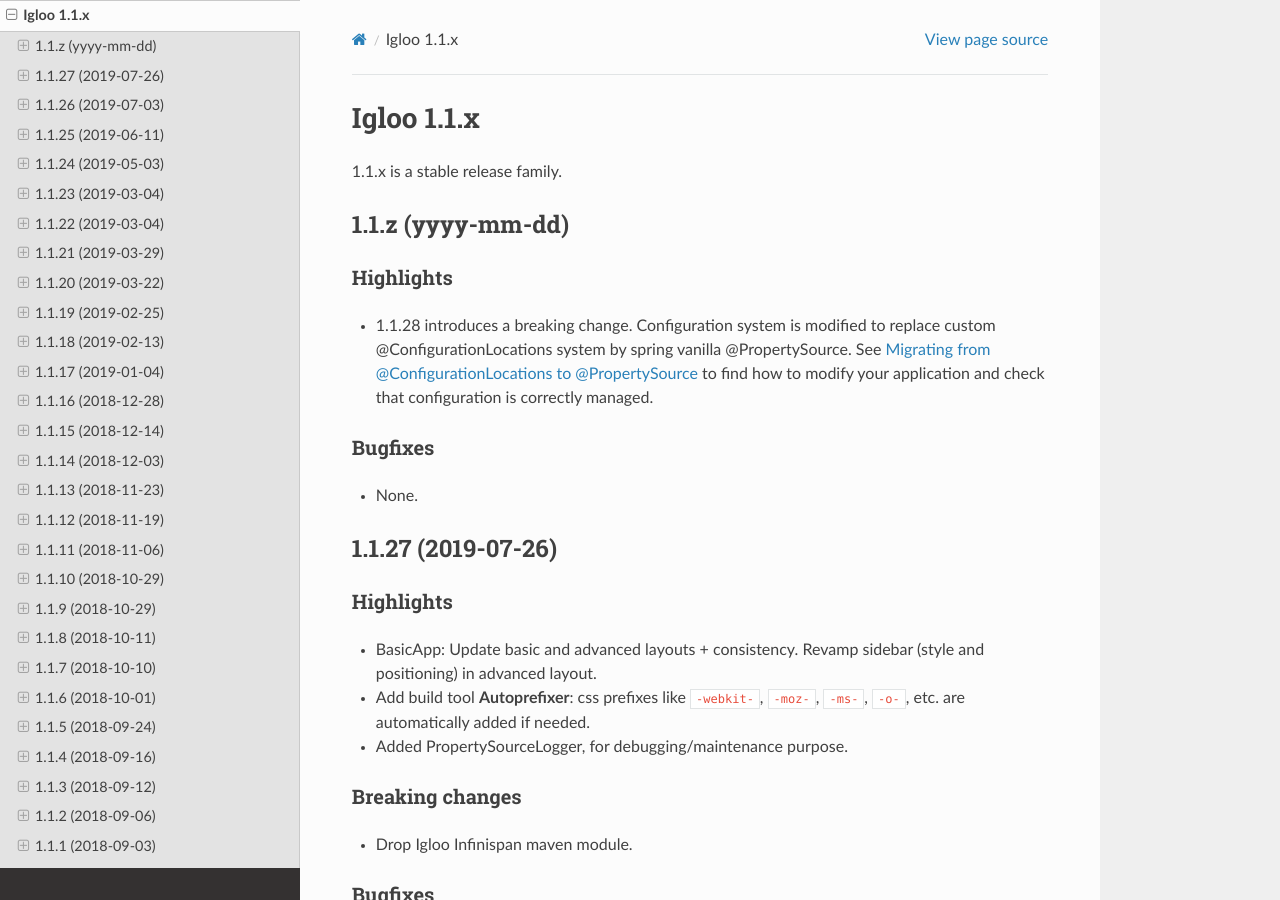
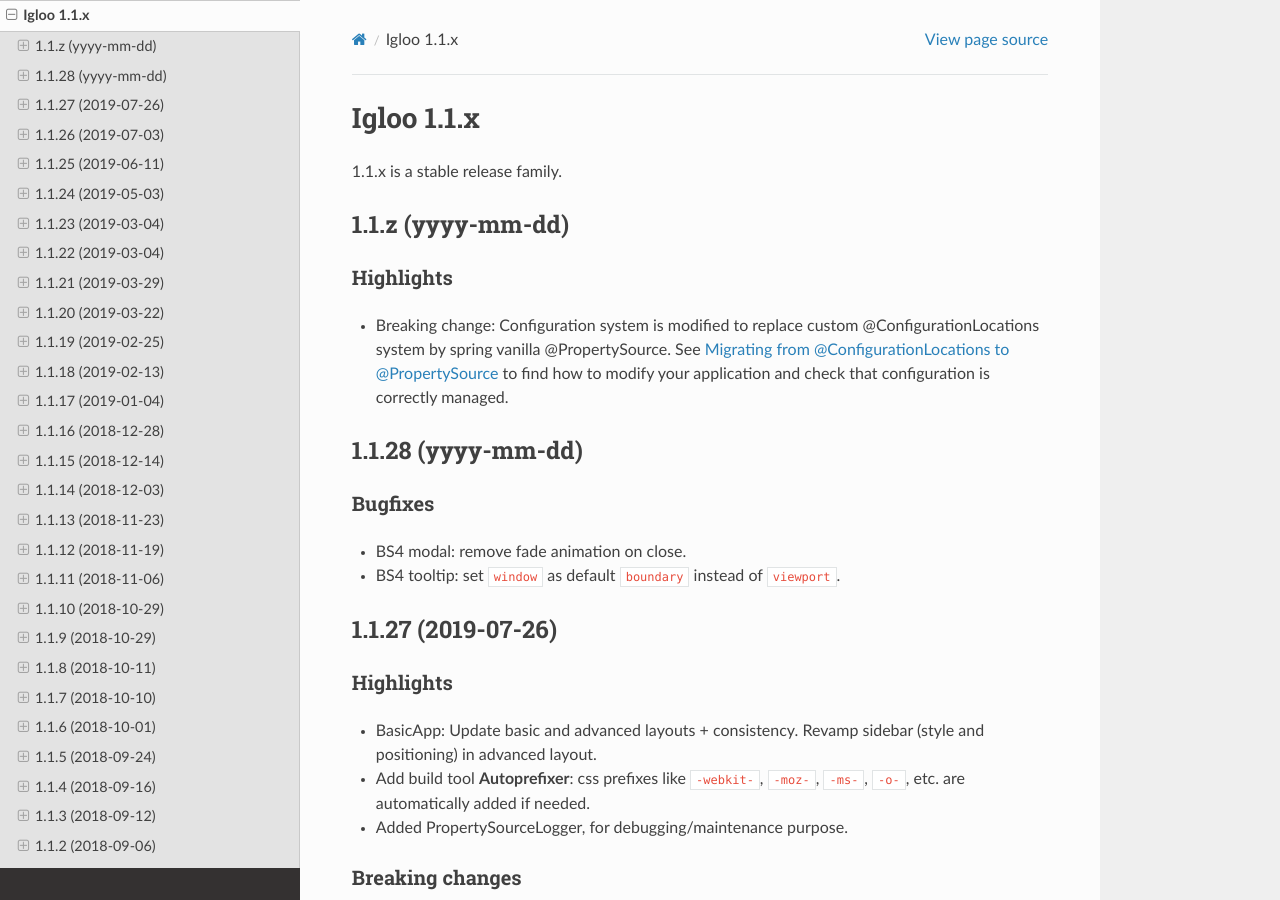
Before and after one commit to igloo-project/igloo-doc, a Sphinx documentation site: the page built from source/release-notes/1.1.x.rst, in a window 1280 px wide and 900 px high. Built offline with Sphinx 7.4.7 and the Read the Docs theme 2.0.0, drawn with Linux system fonts in a browser that asks for light colours.

Commit message:
1.1.28: update release notes

```diff
--- a/source/release-notes/1.1.x.rst
+++ b/source/release-notes/1.1.x.rst
@@ -12,15 +12,21 @@
 Highlights
 **********
 
-* 1.1.28 introduces a breaking change. Configuration system is modified to
+* Breaking change: Configuration system is modified to
   replace custom @ConfigurationLocations system by spring vanilla
   @PropertySource. See :ref:`property-source-migration` to find how to modify
   your application and check that configuration is correctly managed.
 
+.. _v1.1.28:
+
+1.1.28 (yyyy-mm-dd)
+###################
+
 Bugfixes
 ********
 
-* None.
+* BS4 modal: remove fade animation on close.
+* BS4 tooltip: set ``window`` as default ``boundary`` instead of ``viewport``.
 
 .. _v1.1.27:
 
```
